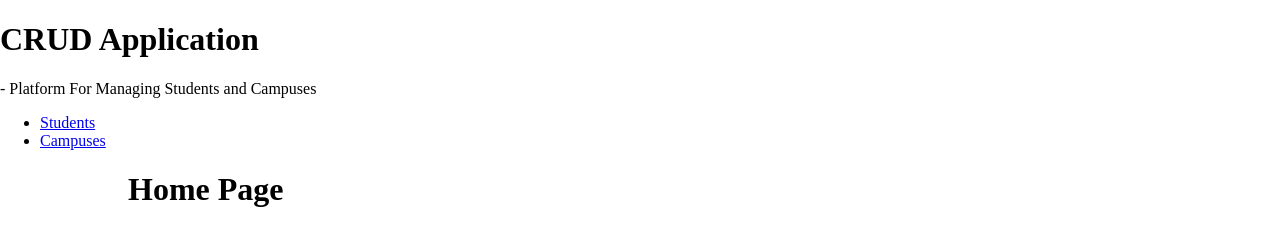
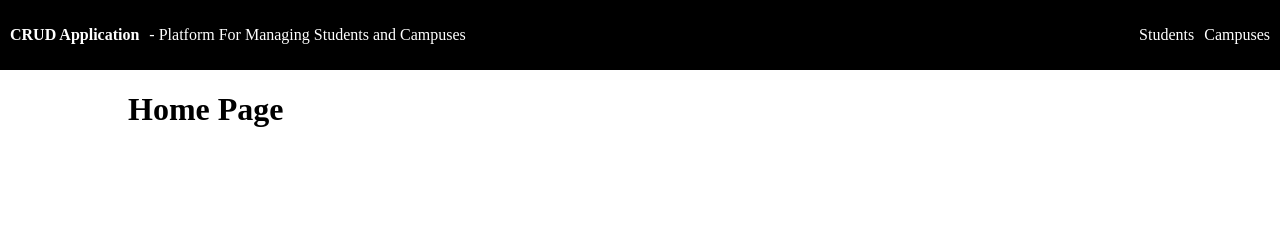
Before and after one commit to shellyh0626/CRUD_Frontend, a React app: page / in a window 1280 px wide. Built offline with nearby package versions, Linux system fonts and the light colour scheme.

Commit message:
Added css to make app component looks like a nav bar

```diff
--- a/src/App/App.css
+++ b/src/App/App.css
@@ -2,3 +2,41 @@
   width: 80%;
   margin: auto;
 }
+
+header {
+  display: flex;
+  flex-direction: row;
+  align-items: center;
+  justify-content: space-between;
+  padding: 10px;
+  background-color: black;
+  color: white;
+}
+
+header .logo {
+  display: flex;
+  flex-direction: row;
+  align-items: center;
+}
+
+header h1 {
+  font-size: 16px;
+  margin-right: 10px;
+}
+
+header ul {
+  display: flex;
+  flex-direction: row;
+  list-style: none;
+}
+
+/* https://every-layout.dev/layouts/stack/ */
+header ul > * + * {
+  margin-left: 10px;
+  margin-right: 0px;
+}
+
+header a {
+  color: white;
+  text-decoration: none;
+}
```
